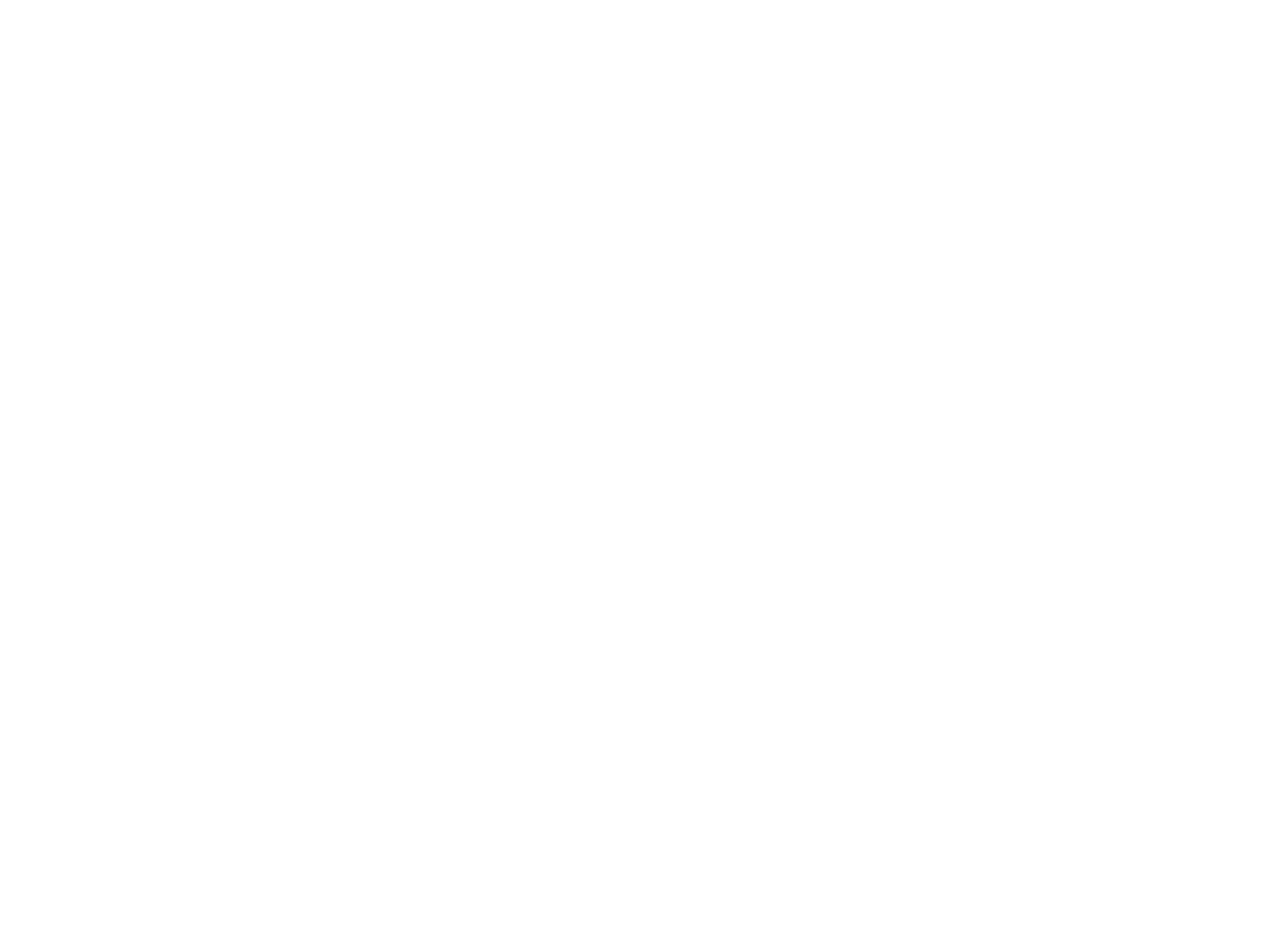
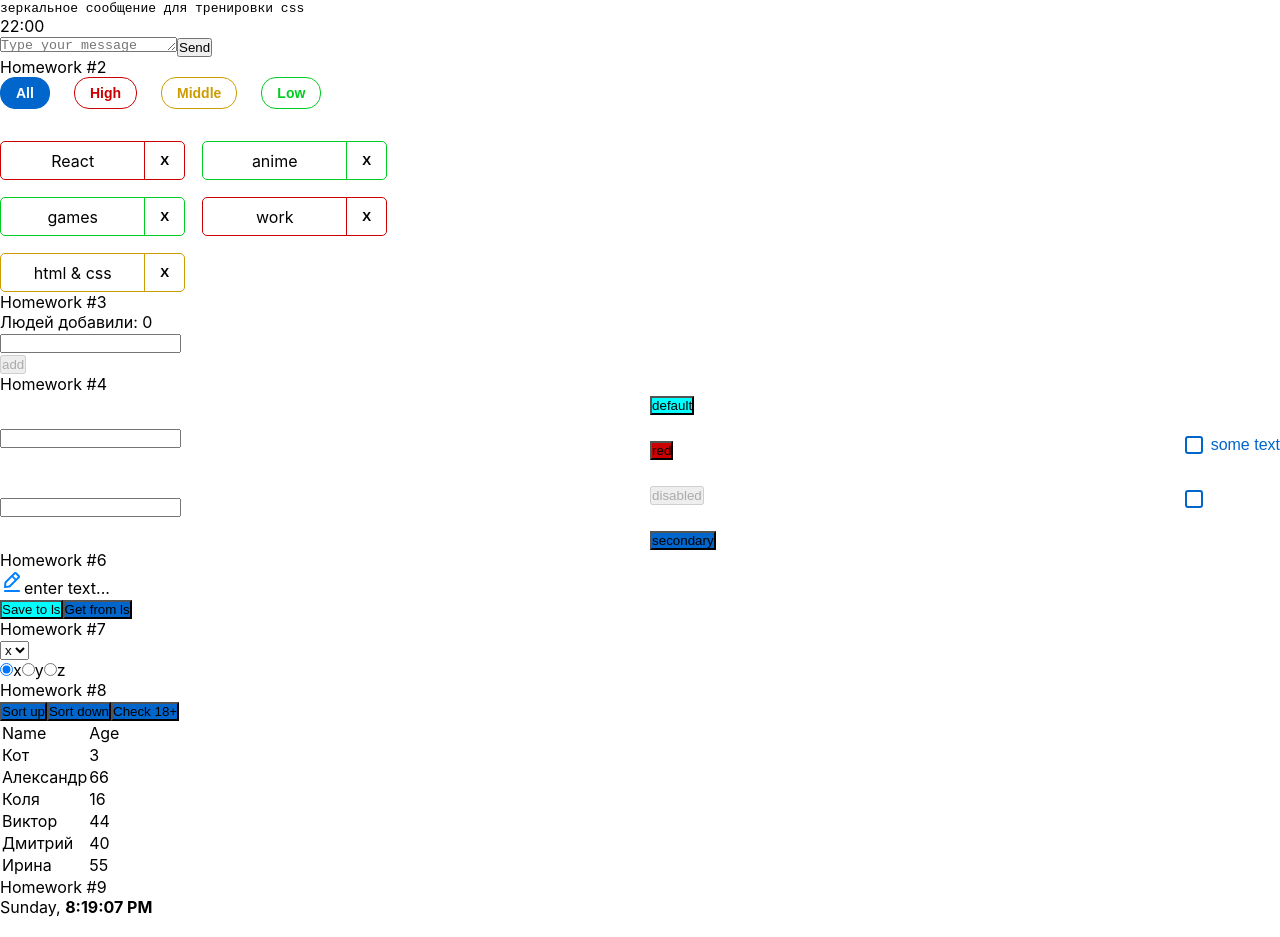
Before and after one commit to xyzimusic/vtornikdz, a React (Create React App) app: page / in a window 1280 px wide. Shown: the part 624-1561 px from the top of the page. Before the commit the page ends 800 px from the top, so only its background shows below. Built offline with nearby package versions, Linux system fonts and the light colour scheme.

Commit message:
vtornik-dz-9

```diff
--- a/src/s1-main/App.tsx
+++ b/src/s1-main/App.tsx
@@ -35,10 +35,10 @@
             {/*<HW4/>*/}
 
             {/*при выполнении дз 5 и более - закомментировать здесь дз 1-4, так как они есть внутри дз 5*/}
-            {/*<HW5/>*/}
-            {/*<HW6/>*/}
-            {/*<HW7/>*/}
-            {/*<HW8/>*/}
+            <HW5/>
+            <HW6/>
+            <HW7/>
+            <HW8/>
             <HW9/>
 
         </div>
```
